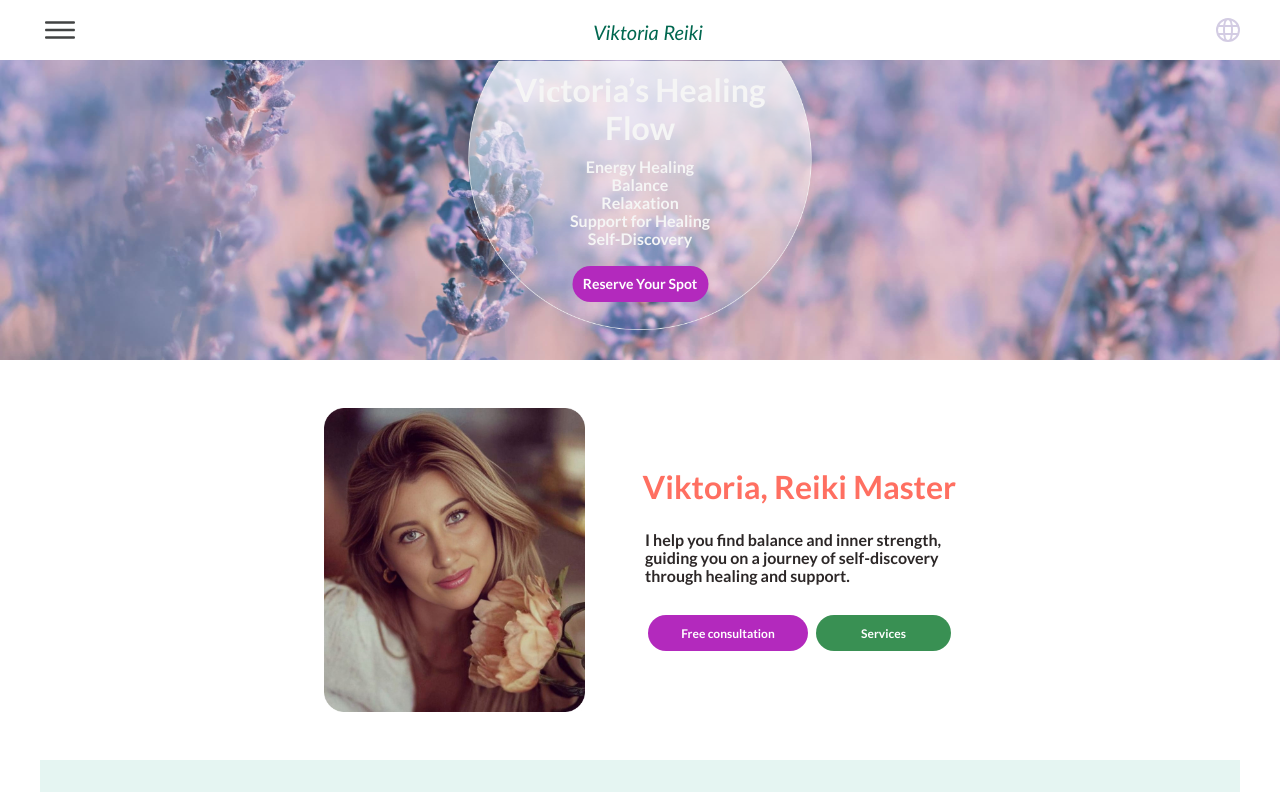
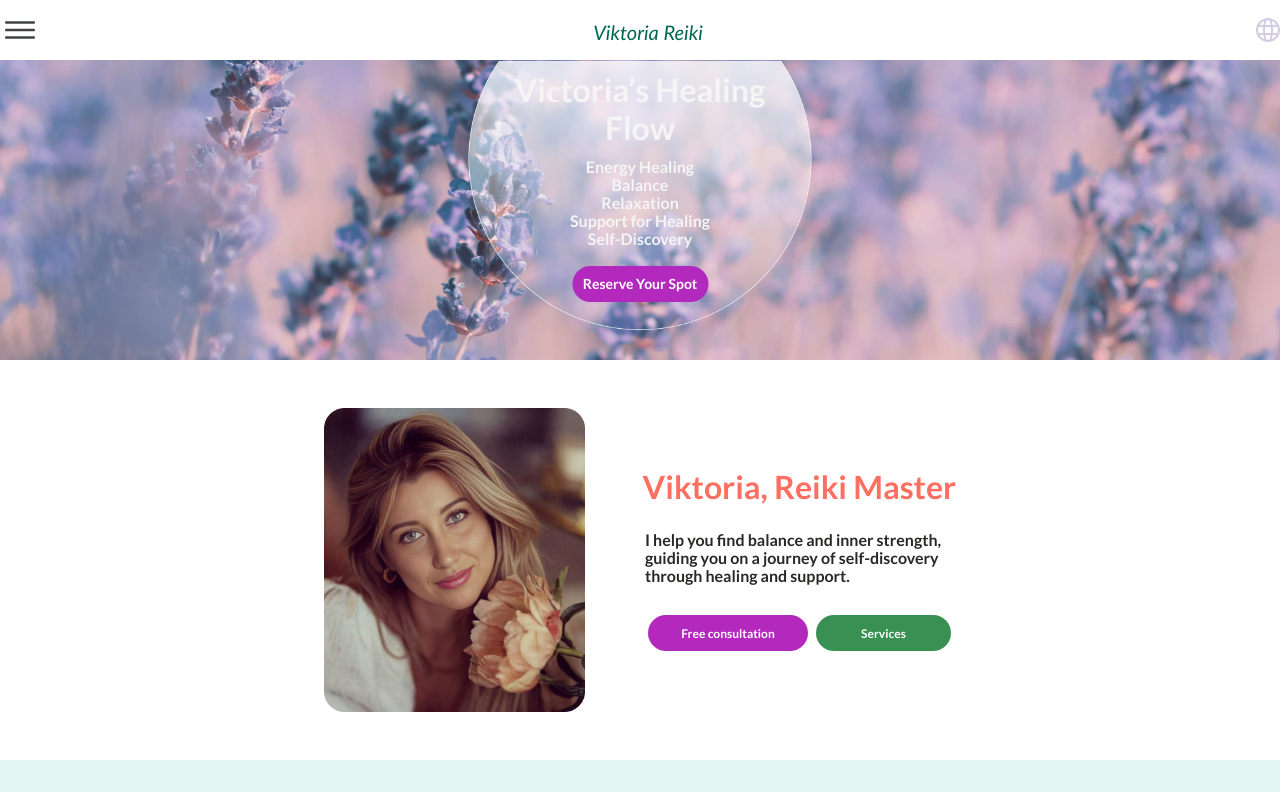
Before and after one commit to Pozniak17/Victoria_Reiki, a React (Vite) app: page / in a window 1280 px wide. Shown: the top 792 px of the page. Built offline with nearby package versions, Linux system fonts and the light colour scheme.

Commit message:
Update App.module.css

```diff
--- a/src/components/App/App.module.css
+++ b/src/components/App/App.module.css
@@ -1,5 +1,5 @@
-.container {
-  /* margin: 0 auto; */
+/* .container {
+  margin: 0 auto;
   padding: 0 16px;
 }
 
@@ -14,4 +14,4 @@
   .container {
     padding: 0 120px;
   }
-}
+} */
```
